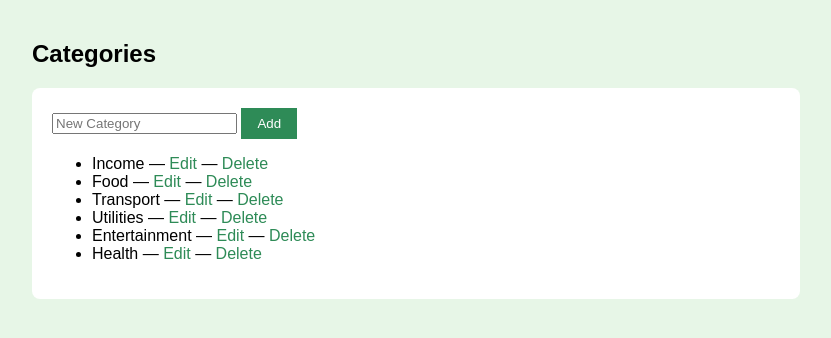
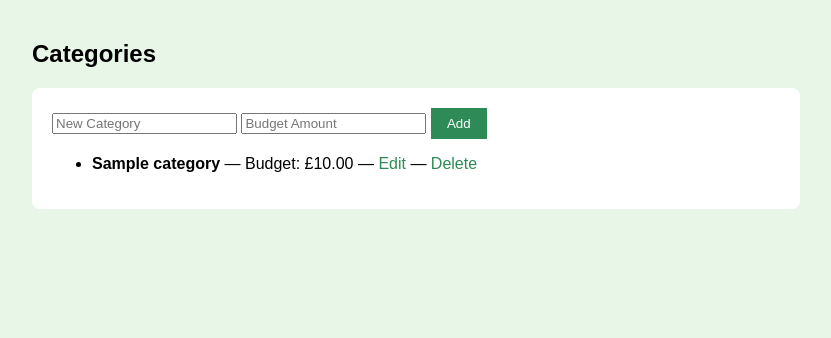
Before and after one commit to Sona-28/Budget-Tracker-COM3033, a Flask app: page / in a window 1280 px wide. Shown: the part 110-448 px from the top of the page, without its empty margins (224-1055 px from the left). Run offline with Flask 3, Linux system fonts and the light colour scheme; tables that the repository leaves empty hold one stand-in row (values such as "Sample post").

Commit message:
Fixes for adding and editing budget for each Category

```diff
--- a/services/category_service/app.py
+++ b/services/category_service/app.py
@@ -1,16 +1,15 @@
 from flask import Flask, render_template, request, redirect, url_for
 from models import db, Category
 from config import Config
+from decimal import Decimal
+from flask_migrate import Migrate
 
 def create_app():
     app = Flask(__name__)
     app.config.from_object(Config)
 
     db.init_app(app)
-
-    with app.app_context():
-        db.create_all()
-        seed_default_categories()
+    migrate = Migrate(app, db)
 
     @app.route("/")
     def index():
@@ -20,8 +19,13 @@ def create_app():
     @app.route("/add", methods=["POST"])
     def add_category():
         name = request.form["name"]
+        budget_amount = request.form.get("budget_amount")
+
         if name.strip():
-            new_cat = Category(name=name.strip())
+            new_cat = Category(
+                name=name.strip(),
+                budget_amount=Decimal(budget_amount) if budget_amount else None
+            )
             db.session.add(new_cat)
             db.session.commit()
         return redirect(url_for("index"))
@@ -29,10 +33,15 @@ def create_app():
     @app.route("/edit/<int:id>", methods=["GET", "POST"])
     def edit_category(id):
         category = Category.query.get_or_404(id)
+
         if request.method == "POST":
             category.name = request.form["name"]
+            budget_amount = request.form.get("budget_amount")
+            category.budget_amount = Decimal(budget_amount) if budget_amount else None
+
             db.session.commit()
             return redirect(url_for("index"))
+
         return render_template("edit_category.html", category=category)
 
     @app.route("/delete/<int:id>")
@@ -42,17 +51,30 @@ def create_app():
         db.session.commit()
         return redirect(url_for("index"))
 
+    @app.cli.command("seed")
+    def seed():
+        """Seed default categories."""
+        seed_default_categories()
+
     return app
 
+def seed_default_categories():
+    defaults = [
+        "Income",
+        "Food",
+        "Transport",
+        "Utilities",
+        "Entertainment",
+        "Health"
+    ]
 
-def seed_default_categories():
-    defaults = ["Income", "Food", "Transport", "Utilities", "Entertainment", "Health"]
     for name in defaults:
-        if not Category.query.filter_by(name=name).first():
-            db.session.add(Category(name=name))
+        exists = Category.query.filter_by(name=name).first()
+        if not exists:
+            db.session.add(Category(name=name, budget_amount=None))
+
     db.session.commit()
-
 
 if __name__ == "__main__":
     app = create_app()
-    app.run(debug=True, host='0.0.0.0', port=5000)
+    app.run(debug=True, host="0.0.0.0", port=5000)
--- a/services/category_service/models.py
+++ b/services/category_service/models.py
@@ -5,6 +5,7 @@ db = SQLAlchemy()
 class Category(db.Model):
     id = db.Column(db.Integer, primary_key=True)
     name = db.Column(db.String(50), nullable=False, unique=True)
+    budget_amount = db.Column(db.Numeric(10, 2), nullable=True)
 
     def __repr__(self):
-        return f"<Category {self.name}>"
+        return f"<Category {self.name} - Budget: {self.budget_amount}>"
--- a/services/category_service/templates/index.html
+++ b/services/category_service/templates/index.html
@@ -6,13 +6,19 @@
 <div class="category-list">
     <form method="POST" action="{{ url_for('add_category') }}">
         <input type="text" name="name" placeholder="New Category" required>
+        <input type="number" step="0.01" name="budget_amount" placeholder="Budget Amount">
         <input type="submit" value="Add">
     </form>
 
     <ul>
         {% for category in categories %}
         <li>
-            {{ category.name }}
+            <strong>{{ category.name }}</strong>
+            {% if category.budget_amount %}
+                — Budget: £{{ "%.2f"|format(category.budget_amount) }}
+            {% else %}
+                — Budget: Not set
+            {% endif %}
             — <a href="{{ url_for('edit_category', id=category.id) }}">Edit</a>
             — <a href="{{ url_for('delete_category', id=category.id) }}">Delete</a>
         </li>
--- /dev/null
+++ b/services/category_service/venvaj/pyvenv.cfg
@@ -0,0 +1,5 @@
+home = /usr/bin
+include-system-site-packages = false
+version = 3.12.3
+executable = /usr/bin/python3.12
+command = /usr/bin/python3 -m venv /home/user/Desktop/categoryaj/Budget-Tracker-COM3033/services/category_service/venvaj
```
Also changed, not shown: services/category_service/templates/edit_category.html (+7 -0 lines), 15 other files.
